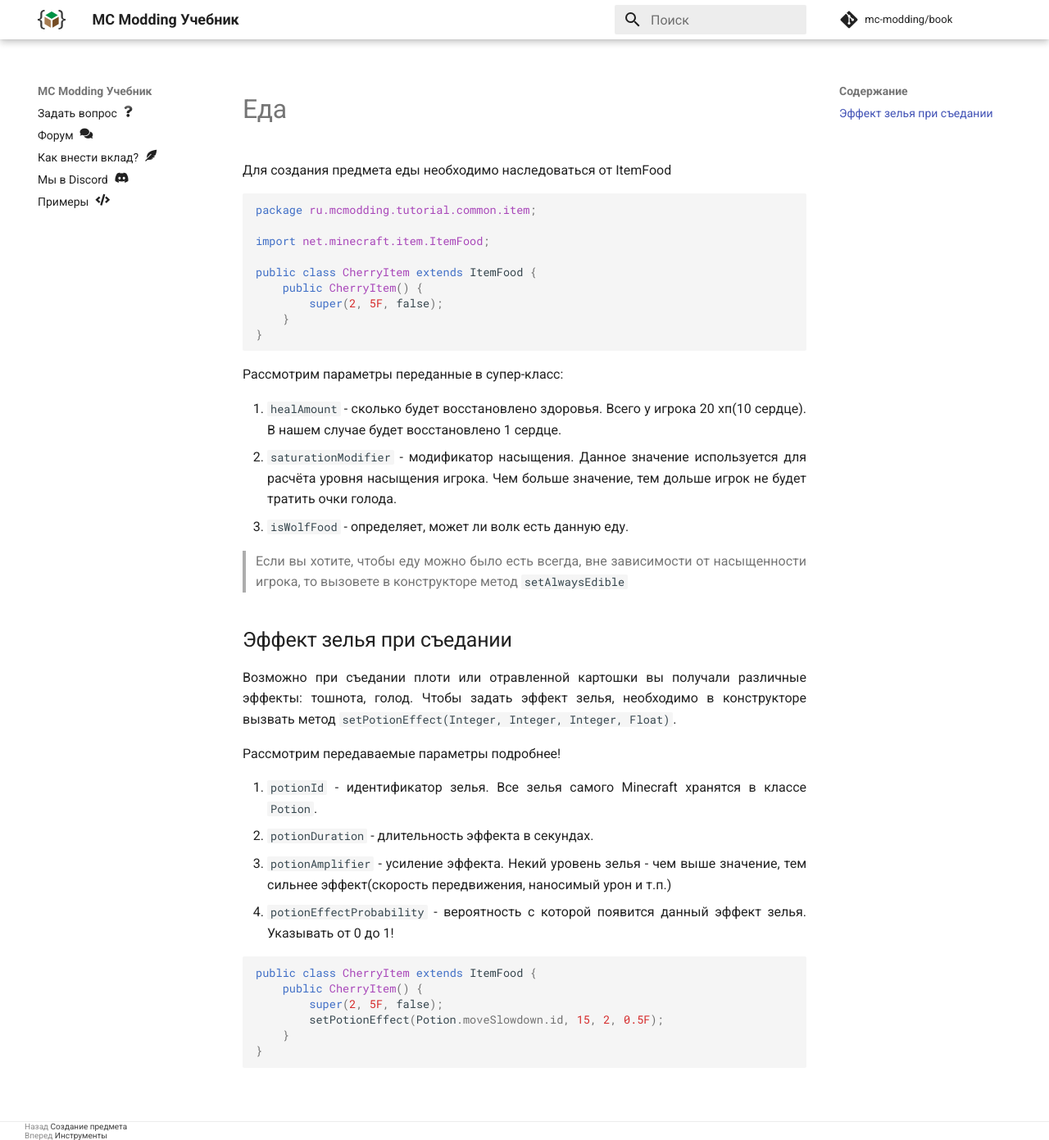
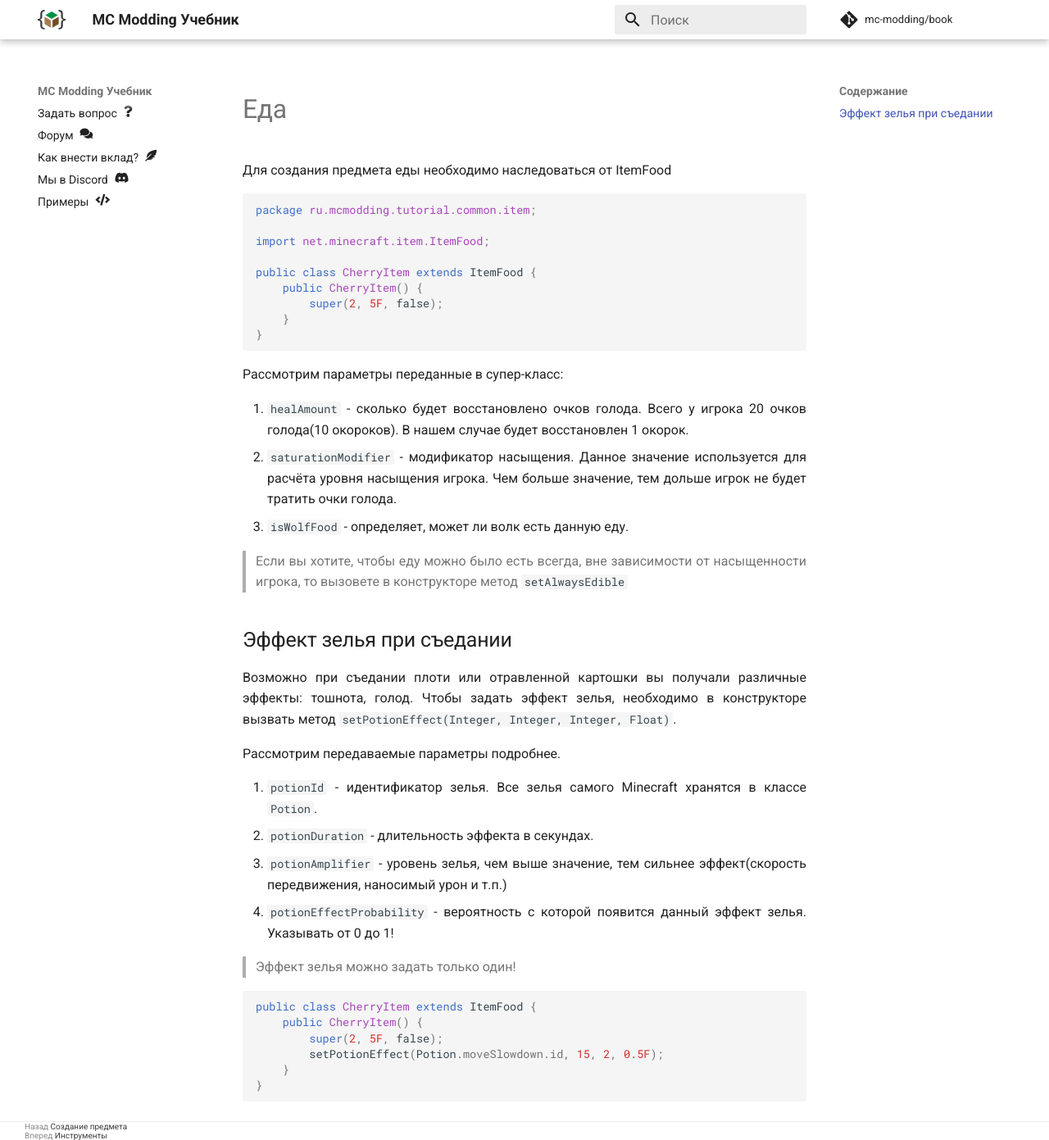
Before and after one commit to mc-modding/book, an MkDocs documentation site: the page built from docs/1.7.10/item/food.md, in a window 1280 px wide and 1391 px high. Shown: the whole window at 82% size. Built offline with MkDocs 1.6.1 and Material for MkDocs 9.7.7, drawn with Linux system fonts in a browser that asks for light colours; nearby versions of some CDN libraries; comment, search, counter and statistics services are not loaded.

Commit message:
Исправлено #42

````diff
--- a/docs/1.7.10/item/food.md
+++ b/docs/1.7.10/item/food.md
@@ -16,7 +16,7 @@ public class CherryItem extends ItemFood {
 
 Рассмотрим параметры переданные в супер-класс:
 
-1. `healAmount` - сколько будет восстановлено здоровья. Всего у игрока 20 хп(10 сердце). В нашем случае будет восстановлено 1 сердце.
+1. `healAmount` - сколько будет восстановлено очков голода. Всего у игрока 20 очков голода(10 окороков). В нашем случае будет восстановлен 1 окорок.
 2. `saturationModifier` - модификатор насыщения. Данное значение используется для расчёта уровня насыщения игрока. Чем больше значение, тем дольше игрок не будет тратить очки голода.
 3. `isWolfFood` - определяет, может ли волк есть данную еду.
 
@@ -26,12 +26,14 @@ public class CherryItem extends ItemFood {
 Возможно при съедании плоти или отравленной картошки вы получали различные эффекты: тошнота, голод. Чтобы задать эффект зелья,
 необходимо в конструкторе вызвать метод `setPotionEffect(Integer, Integer, Integer, Float)`.
 
-Рассмотрим передаваемые параметры подробнее!
+Рассмотрим передаваемые параметры подробнее.
 
 1. `potionId` - идентификатор зелья. Все зелья самого Minecraft хранятся в классе `Potion`.
 2. `potionDuration` - длительность эффекта в секундах.
-3. `potionAmplifier` - усиление эффекта. Некий уровень зелья - чем выше значение, тем сильнее эффект(скорость передвижения, наносимый урон и т.п.)
+3. `potionAmplifier` - уровень зелья, чем выше значение, тем сильнее эффект(скорость передвижения, наносимый урон и т.п.)
 4. `potionEffectProbability` - вероятность с которой появится данный эффект зелья. Указывать от 0 до 1!
+
+> Эффект зелья можно задать только один!
 
 ```java
 public class CherryItem extends ItemFood {
````
